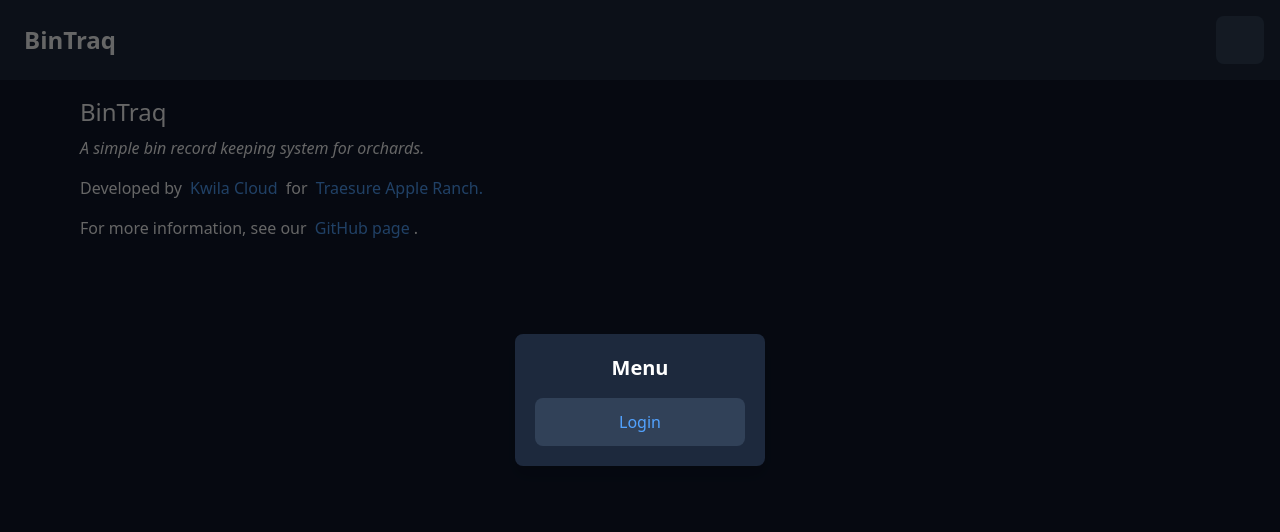
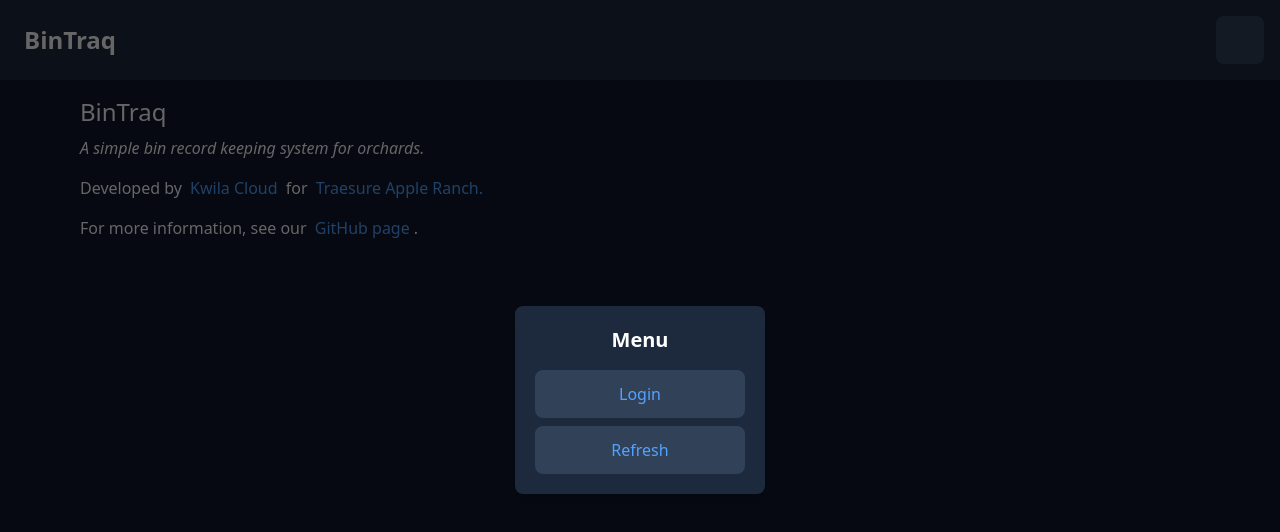
Before and after one commit to kwila-cloud/bintraq, a Vue app in the folder app/: page /about in a window 1280 px wide. Both pictures are taken after a click on the button 1240 px from the left and 40 px from the top of the page. Shown: the top 532 px of the page. Built offline with nearby package versions, Linux system fonts and the light colour scheme; no server answers; the database is empty; some icons are missing.

Commit message:
feat: refresh button

```diff
--- a/app/src/App.vue
+++ b/app/src/App.vue
@@ -19,7 +19,6 @@ async function checkAuth() {
 onMounted(() => {
   checkAuth()
 
-
   const {
     data: { subscription },
   } = supabase.auth.onAuthStateChange(() => {
@@ -38,6 +37,10 @@ async function signOut() {
 
 function toggleMenu() {
   showMenuModal.value = !showMenuModal.value
+}
+
+function refresh() {
+  window.location.reload()
 }
 </script>
 
@@ -78,6 +81,7 @@ function toggleMenu() {
       <button class="button-as-a" @click="signOut">Logout</button>
     </template>
     <RouterLink v-else to="/login">Login</RouterLink>
+    <button class="button-as-a" @click="refresh">Refresh</button>
   </MenuModal>
 </template>
 
```
